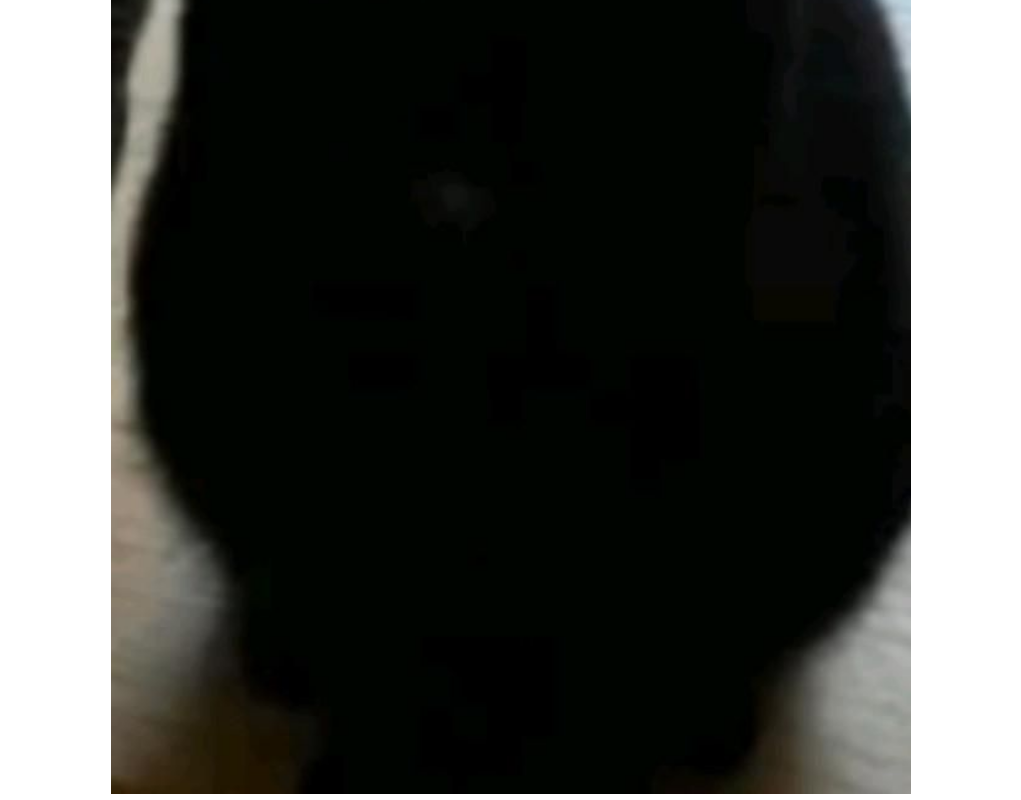
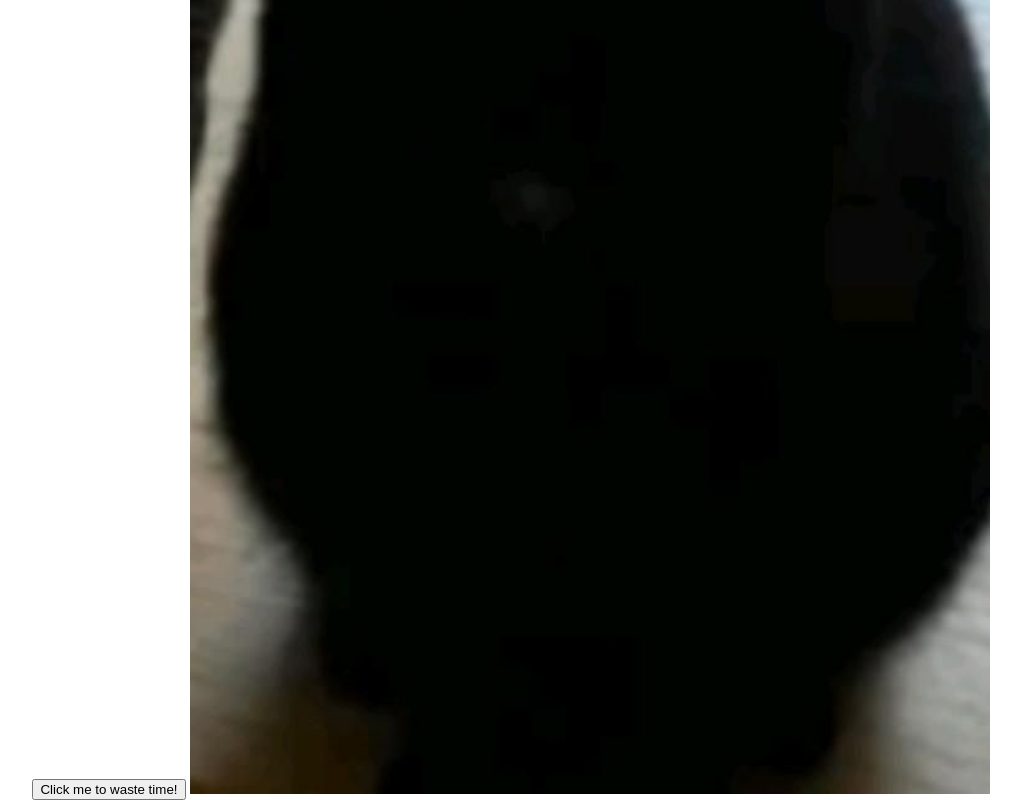
Before and after one commit to DampBiscuitt/ghpages, a plain HTML site: page index.html in a window 1280 px wide. Shown: the part 898-1698 px from the top of the page, without its empty margins (129-1150 px from the left). Drawn offline with Linux system fonts and the light colour scheme.

Commit message:
Update index.html

```diff
--- a/index.html
+++ b/index.html
@@ -10,6 +10,7 @@
 <body>
 	<h1> Making this under a time crunch!</h1>
     <p>My name is Sandy and I like cats C:</p>
+    <button>Click me to waste time!</button>
     <img src="assets/images/mlem.jpg" alt="CUTE CAT">
 </body>
 </html>
```
